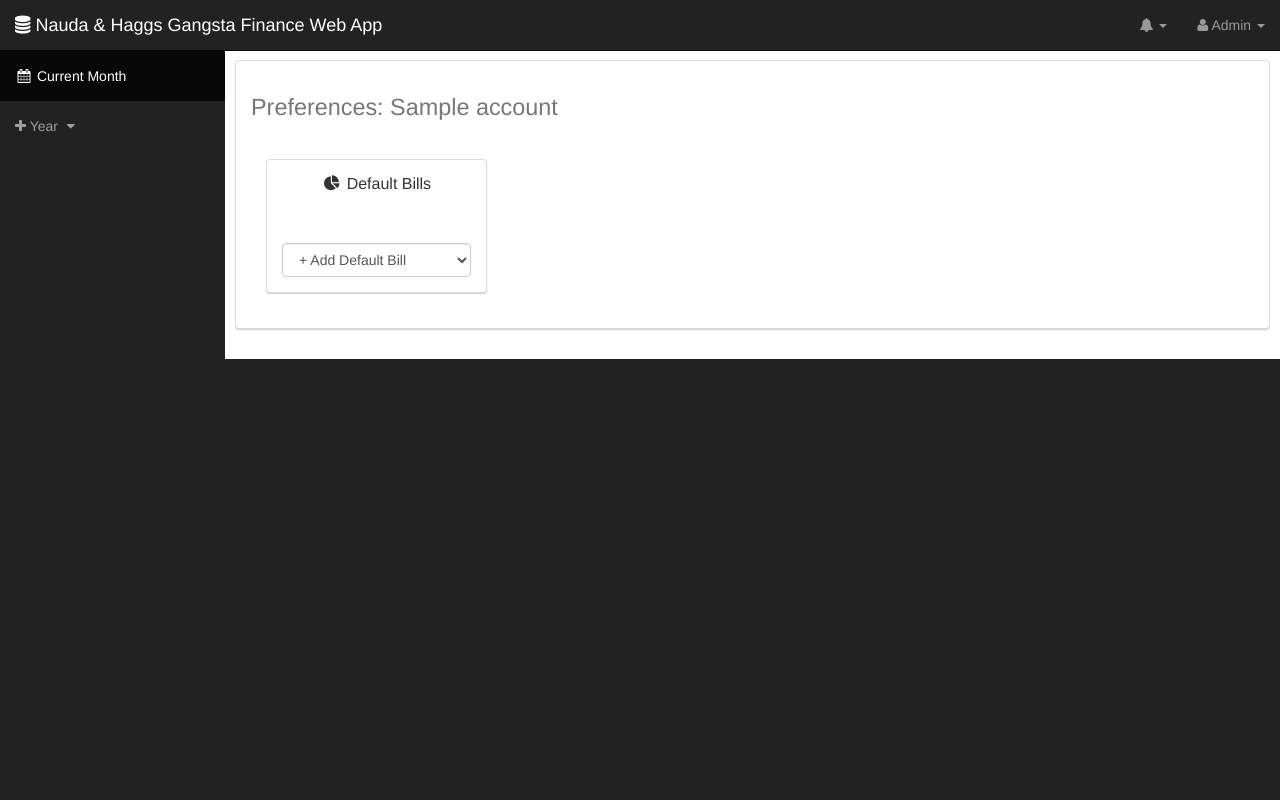
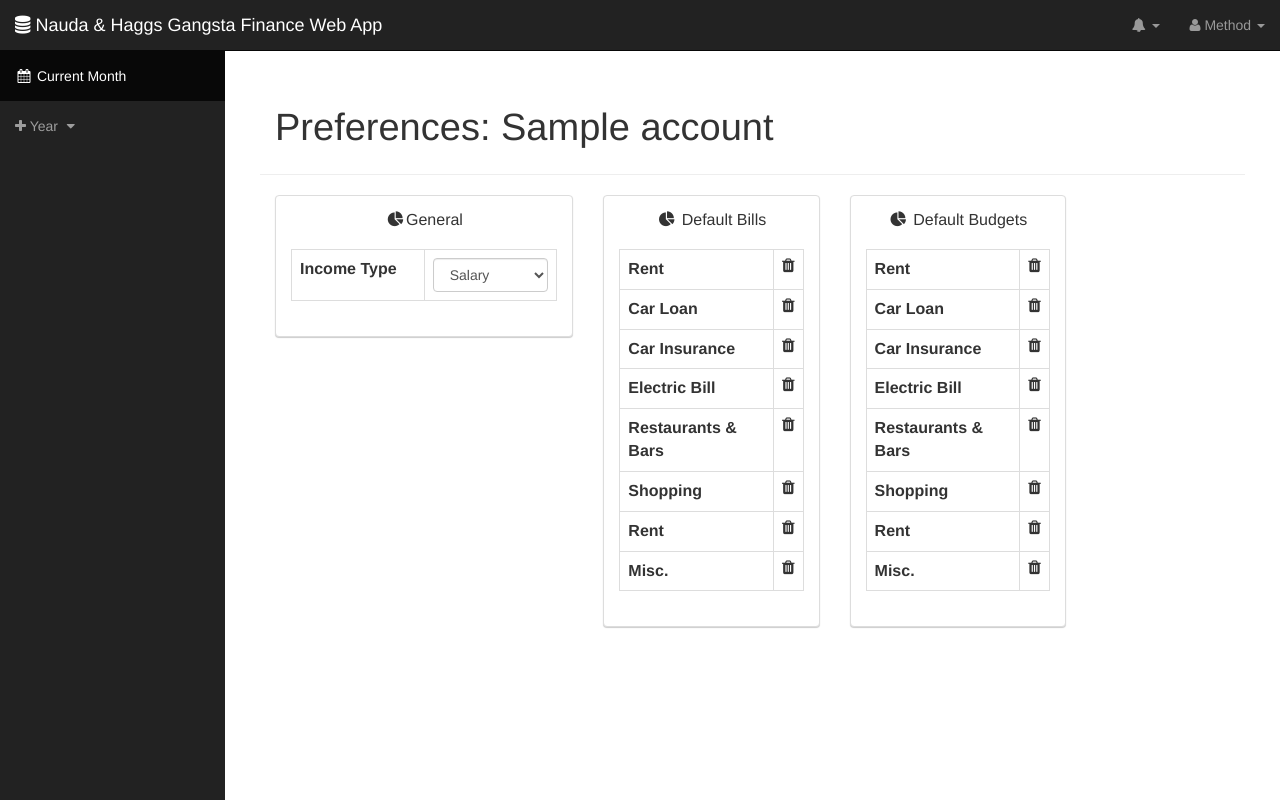
Before and after one commit to haggs/finances_app, a Django app: template templates/finances/preferences.html in a window 1280 px wide. Run offline with Django 3.2, Linux system fonts and the light colour scheme; data comes from the database, SQL or seed files in the repository; tables that the repository leaves empty hold one stand-in row (values such as "Sample post"); the template is opened without the code that fills it: values that come from a table or form of the project are taken from there, most other values are stand-ins (such as "Sample title", 1, 10 or a date in 2020); lists and menus that the app fills with data are empty; parts of the project's set-up code (start-up, migrations or seed data) failed here and were passed over; some libraries are stand-ins or nearby versions.

Commit message:
squashed migrations, added options for income type and income amounts in preferences.

```diff
--- a/requirements.txt
+++ b/requirements.txt
@@ -1,2 +1,3 @@
 django==1.9.4
 nodeenv==0.13.6
+workdays==1.4
--- a/static/css/main.css
+++ b/static/css/main.css
@@ -1,4 +1,4 @@
-.dashboard-container {
+.main-container {
     background-color:white;
     padding: 50px;
     height: 100%;
--- a/static/js/main.js
+++ b/static/js/main.js
@@ -21,6 +21,73 @@ $(function () {
 
 
 $( document ).ready(function(){
+
+
+    //Preferences Page
+    $('body').on('change', '#income_type', function(){
+        var id = $('#income_type option:selected').val();
+        var name = $('#income_type option:selected').html();
+
+        if(name == "Hourly"){
+            $('#salary_fields').addClass('hidden');
+            $('#hourly_fields').removeClass('hidden');
+        } else {
+            $('#hourly_fields').addClass('hidden');
+            $('#salary_fields').removeClass('hidden');
+        }
+
+        $('#apply_changes').removeClass('hidden');
+    });
+
+    $('body').on('input', "[id$='_income_amount']", function(){
+        $('#apply_changes').removeClass('hidden');
+    });
+
+    $('body').on('click', '#apply_button', function(){
+        var income_type_id = $('#income_type option:selected').val();
+        var income_type_name = $('#income_type option:selected').html();
+        var hourly_income = parseFloat($('#hourly_income_amount').val());
+        var monthly_income = parseFloat($('#monthly_income_amount').val());
+
+        var data = {
+            action: "apply_changes",
+            income_type_id: income_type_id
+        };
+
+        if(income_type_name == "Hourly"){
+            if(hourly_income != NaN){
+                data.hourly_income = hourly_income;
+            } else {
+                toastr.error("Hourly income must be a number");
+                return;
+            }
+        } else {
+            if(monthly_income != NaN){
+                data.monthly_income = monthly_income;
+            } else {
+                toastr.error("Monthly income must be a number");
+                return;
+            }
+        }
+
+        $.ajax({
+            url: "/preferences/",
+            type: "POST",
+            data: data,
+            success: function(data, textStatus, jqXHR){
+                toastr.success('Updated preferences');
+                $('#hourly_income_amount').val(hourly_income.toFixed(2));
+                $('#monthly_income_amount').val(monthly_income.toFixed(2));
+                $('#apply_changes').addClass('hidden');
+            },
+            error: function(jqXHR, textStatus, errorThrown){
+                toastr.error("Error Updating Preferences")
+            }
+        });
+
+    });
+
+    //End Preferences Page
 
 
     $('body').on('click', '#general_button', function(){
--- a/templates/finances/dashboard.html
+++ b/templates/finances/dashboard.html
@@ -1,6 +1,6 @@
 {% include 'shared/header.html' %}
 <div>
-    <div class="container-fluid dashboard-container">
+    <div class="container-fluid main-container">
 
         <!-- Page Heading -->
         <div class="row">
--- a/templates/finances/preferences.html
+++ b/templates/finances/preferences.html
@@ -1,52 +1,105 @@
 {% include 'shared/header.html' %}
-<div id="page-wrapper">
-    <div class="container-fluid">
-        <!-- /.row -->
+<div>
+    <div class="container-fluid main-container">
+
+        <!-- Page Heading -->
         <div class="row">
-            <div class="col-lg-12">
-                <div class="row">
-                    <div class="panel panel-default">
-
-                        <div class="panel-body">
-                            <h1>
-                                <small>Preferences: {{ profile.account.get_full_name }}</small>
-                            </h1>
+            <div class="col-lg-8">
+                <span style="padding: 0px; font-size: 38px;">Preferences: {{ profile.account.get_full_name }}</span>
+            </div>
+            <div class="col-lg-4">
+                <span id="apply_changes" class="hidden">
+                    <span>You've made changes to your preferences</span>
+                    <a href="/preferences" class="btn btn-default">Cancel</a>
+                    <button id="apply_button" type="button" class="btn btn-primary">Apply</button>
+                </span>
+            </div>
         </div>
 
+        <div class="row">
+            <hr>
+        </div>
+
+        <div id="general_page" class="row">
+
+            <!--General-->
+            <div class="col-lg-4" >
+                <div class="panel panel-default">
                     <div class="panel-body">
+                        <h3 class="panel-title text-center"><i class="fa fa-pie-chart fa-fw"></i>General</h3>
+                        <br>
+                        <table id="default_bills_table" class="table table-bordered">
+                            <tr>
+                                <th>Income Type</th>
+                                <td style="width: 50%;">
+                                    <select id="income_type" class="form-control">
+                                        {% for type in income_types %}
+                                        <option {% if type.id == profile.income_type_id %} selected {% endif %} value="{{ type.id }}">{{ type.name }}</option>
+                                        {% endfor %}
+                                    </select>
+                                </td>
+                            </tr>
+                            <tr id="hourly_fields" {% if profile.income_type.name != 'Hourly' %} class="hidden" {% endif %}>
+                                <th>Hourly Income</th>
+                                <td>
+                                    <div class="input-group">
+                                        <span class="input-group-addon">$</span>
+                                        <input id="hourly_income_amount" type="text" class="form-control" value="{{ profile.hourly_income|floatformat:2 }}">
+                                    </div>
+                                </td>
+                            </tr>
+                            <tr id="salary_fields" {% if profile.income_type.name != 'Salary' %} class="hidden" {% endif %}>
+                                <th>Monthly Income</th>
+                                <td>
+                                    <div class="input-group">
+                                        <span class="input-group-addon">$</span>
+                                        <input id="monthly_income_amount" type="text" class="form-control" value="{{ profile.monthly_income|floatformat:2 }}">
+                                    </div>
+                                </td>
+                            </tr>
+                        </table>
+                    </div>
+                </div>
+            </div>
+
+            <!--Default Bills-->
             <div class="col-lg-3" >
                 <div class="panel panel-default">
                     <div class="panel-body text-center">
                         <h3 class="panel-title"><i class="fa fa-pie-chart fa-fw"></i> Default Bills</h3>
+                        <br>
+                        <table id="default_bills_table" class="table table-bordered">
+                            {% for bill in bills %}
+                                <tr id="bill_{{ bill.id }}">
+                                    <th>{{ bill.name }}</th>
+                                    <th style="width:10%;"><i id="delete_default_bill_{{ bill.id }}" class="fa fa-trash fa-2 clickable"></i></th>
+                                </tr>
+                            {% endfor %}
+                        </table>
                     </div>
-                                    <div class="panel-body">
+                </div>
+            </div>
+
+            <!--Default Budgets-->
+            <div class="col-lg-3" >
+                <div class="panel panel-default">
+                    <div class="panel-body text-center">
+                        <h3 class="panel-title"><i class="fa fa-pie-chart fa-fw"></i> Default Budgets</h3>
+                        <br>
                         <table id="default_bills_table" class="table table-bordered">
-                                            {% for category in profile.default_categories.all %}{% if category.is_bill %}
-                                                <tr id="bill_{{ category.id }}">
-                                                    <th>{{ category.name }}<i id="delete_default_bill_{{ category.id }}" class="fa fa-trash fa-2 clickable"></i></th>
+                            {% for budget in budgets %}
+                                <tr id="budget_{{ budget.id }}">
+                                    <th>{{ budget.name }}</th>
+                                    <th style="width:10%;"><i id="delete_default_budget_{{ budget.id }}" class="fa fa-trash fa-2 clickable"></i></th>
                                 </tr>
-                                            {% endif %}{% endfor %}
-
-
+                            {% endfor %}
                         </table>
-                                        <select id="add_default_bill" class="form-control">
-                                            <option value="0" selected>+ Add Default Bill</option>
-                                            {% for bill in bills %} {% if bill not in profile.default_categories.all%}
-                                                <option value="{{ bill.id }}">{{ bill.name }}</option>
-                                            {% endif %}{% endfor %}
-                                        </select>
                     </div>
                 </div>
             </div>
         </div>
 
+
     </div>
 </div>
-            </div>
-        </div>
-    </div>
-    <!-- /.container-fluid -->
-</div>
-<!-- /#page-wrapper -->
-</div>
 {% include 'shared/footer.html' %}
```
Also changed, not shown: finances/models.py (+73 -63 lines), finances/views.py (+14 -2 lines), finances/migrations/0001_initial.py, finances/migrations/0002_auto_20160320_2054.py (deleted), finances/migrations/0002_create_12_periods.py, finances/migrations/0003_create_income_types.py, finances/migrations/0004_auto_20160323_0400.py (deleted), finances/migrations/0004_create_superuser.py, finances/migrations/0006_auto_20160323_0428.py (deleted), finances/migrations/0007_auto_20160323_0435.py (deleted), finances/migrations/0009_auto_20160323_0444.py (deleted), finances/migrations/0010_auto_20160326_0207.py (deleted). Lines whose indentation alone changed are shown as unchanged.
